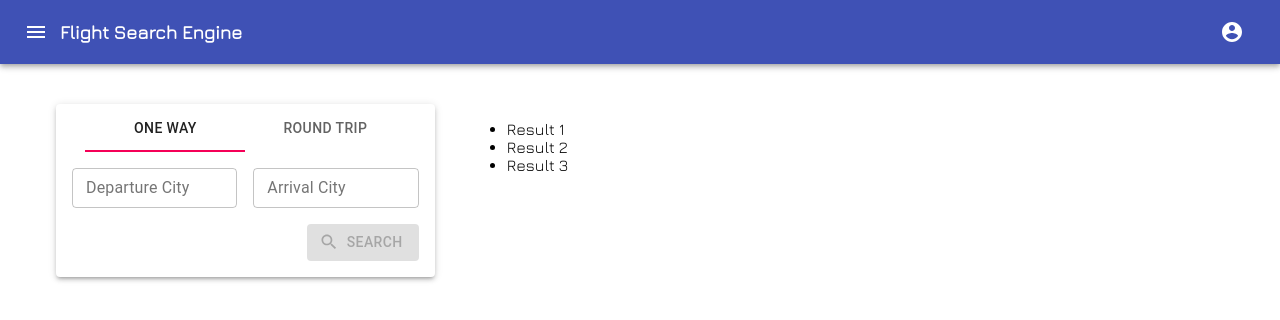
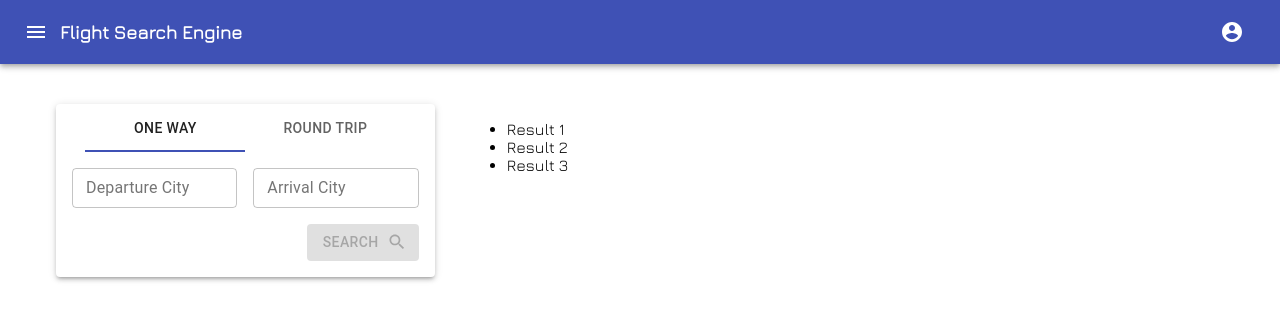
Before and after one commit to faran4engg/flight-search-react, a React (Create React App) app: page / in a window 1280 px wide. Shown: the top 320 px of the page. Built offline with nearby package versions, Linux system fonts and the light colour scheme.

Commit message:
more improvements - now off to sleep 😴

```diff
--- a/src/domains/FlightSearch/components/FlightSearchForm/FlightSearchForm.jsx
+++ b/src/domains/FlightSearch/components/FlightSearchForm/FlightSearchForm.jsx
@@ -3,9 +3,10 @@ import TextField from "@material-ui/core/TextField";
 import Container from "@material-ui/core/Container";
 import Grid from "@material-ui/core/Grid";
 
+import Button from "@material-ui/core/Button";
 import SearchIcon from "@material-ui/icons/Search";
 import { Form, Field } from "react-final-form";
-import Button from "@material-ui/core/Button";
+
 import { makeStyles } from "@material-ui/core/styles";
 import { validate, flightSearchFormSchema } from "./validation";
 
@@ -88,11 +89,12 @@ const FlightSearchForm = ({ isRoundTrip }) => {
             </Grid>
             <div className={classes.submitBtn}>
               <Button
-                type="submit"
                 variant="contained"
                 color="primary"
-                startIcon={<SearchIcon />}
+                endIcon={<SearchIcon />}
+                type="submit"
                 disabled={invalid}
+                className={classes.button}
               >
                 Search
               </Button>
--- a/src/domains/FlightSearch/components/FlightSearchTabs/FlightSearchTabs.jsx
+++ b/src/domains/FlightSearch/components/FlightSearchTabs/FlightSearchTabs.jsx
@@ -2,6 +2,7 @@ import React from "react";
 import Paper from "@material-ui/core/Paper";
 import Tabs from "@material-ui/core/Tabs";
 import Tab from "@material-ui/core/Tab";
+
 import FlightSearchForm from "../FlightSearchForm/FlightSearchForm";
 
 const FlightSearchTabs = () => {
@@ -13,8 +14,14 @@ const FlightSearchTabs = () => {
 
   return (
     <>
-      <Paper color="secondary" square={false} elevation={3}>
-        <Tabs centered value={value} onChange={handleChange}>
+      <Paper square={false} elevation={3}>
+        <Tabs
+          centered
+          value={value}
+          indicatorColor="primary"
+          textColor="inherit"
+          onChange={handleChange}
+        >
           <Tab label="One Way" />
           <Tab label="Round Trip" />
         </Tabs>
--- a/src/domains/FlightSearch/containers/FlightSearch.jsx
+++ b/src/domains/FlightSearch/containers/FlightSearch.jsx
@@ -1,4 +1,5 @@
-import React from "react";
+// import React from "react";
+
 const FlightSearch = ({ children }) => {
   return children();
 };
```
